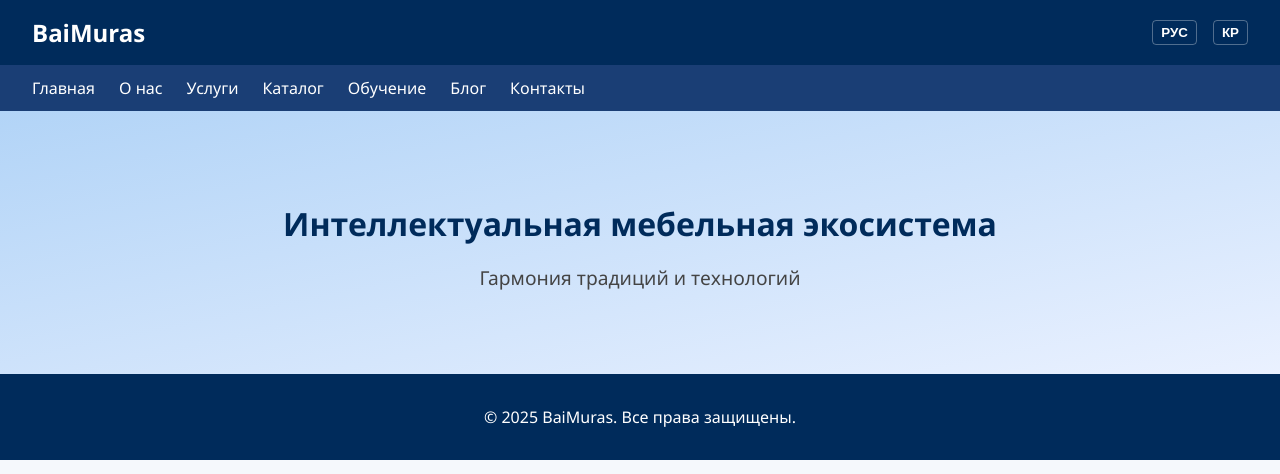
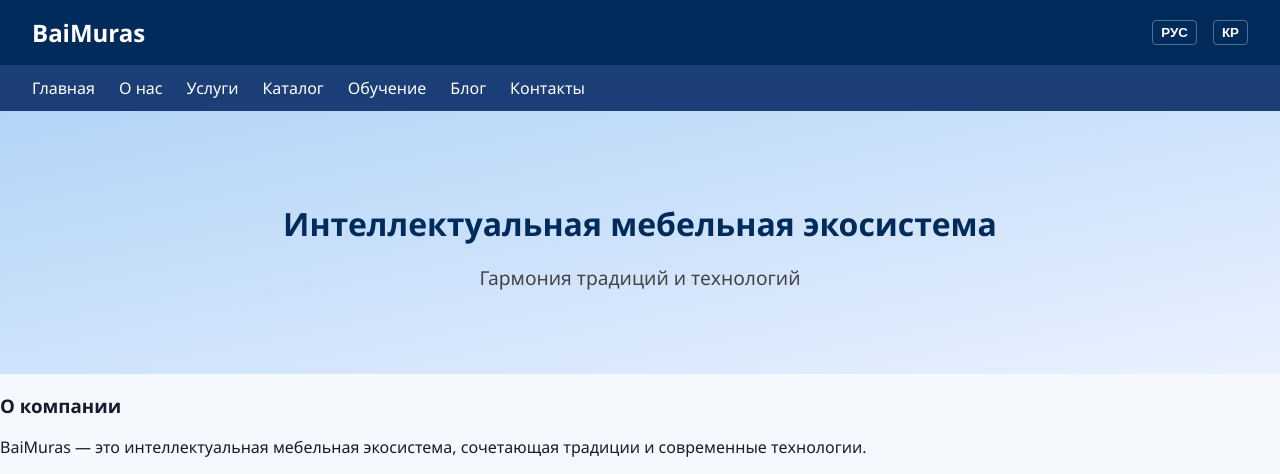
Before and after one commit to ardakchapaev/BaiMuras, a Flask app: page / in a window 1280 px wide. Shown: the top 474 px of the page. Run offline with Flask 3, Linux system fonts and the light colour scheme.

Commit message:
Update index.html

```diff
--- a/templates/index.html
+++ b/templates/index.html
@@ -33,6 +33,12 @@
     <p>Гармония традиций и технологий</p>
   </section>
 
+<section class="about">
+  <h3>О компании</h3>
+  <p>BaiMuras — это интеллектуальная мебельная экосистема, сочетающая традиции и современные технологии.</p>
+  <img src="/static/img/factory.jpg" alt="Производство BaiMuras" width="100%">
+</section>
+
   <footer>
     <p>© 2025 BaiMuras. Все права защищены.</p>
   </footer>
```
